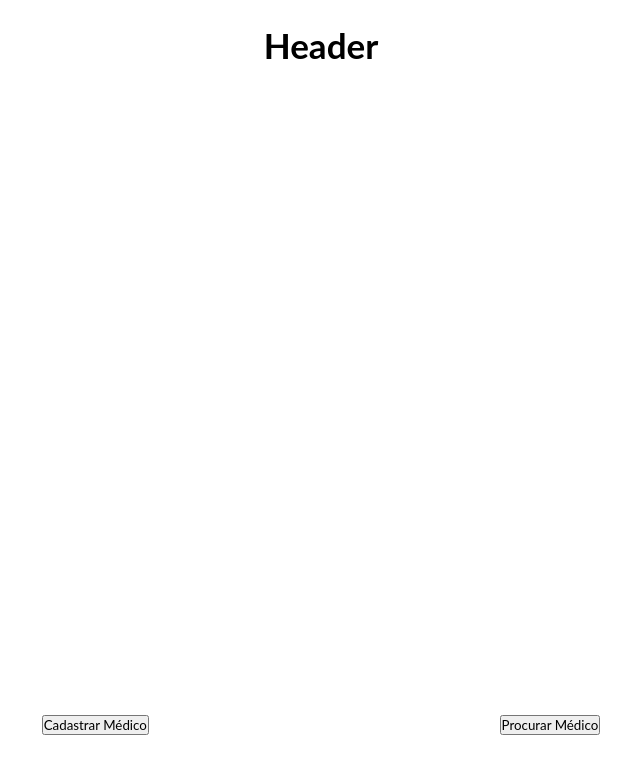
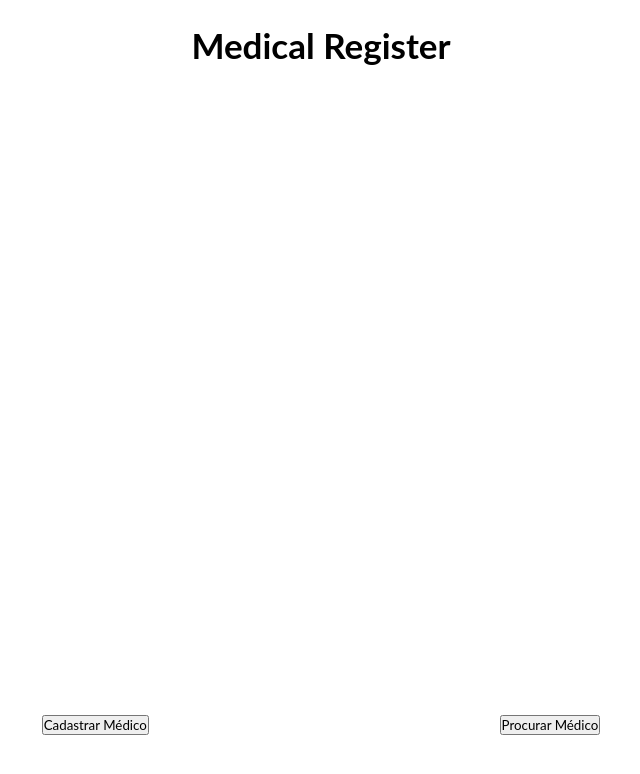
Before and after one commit to marllomartin/medical-form, a React (Create React App) app in the folder frontend/: page / in a window 1280 px wide. Shown: the top 774 px of the page, without its empty margins (319-959 px from the left). Built offline with nearby package versions, Linux system fonts and the light colour scheme.

Commit message:
refactor(src/components): ajusta componente Header

```diff
--- a/frontend/src/components/Header/index.jsx
+++ b/frontend/src/components/Header/index.jsx
@@ -5,7 +5,7 @@ import { Container } from './styles'
 export default function Header() {
   return (
     <Container>
-      <h2>Header</h2>
+      <h2>Medical Register</h2>
     </Container>
   )
 }
```
